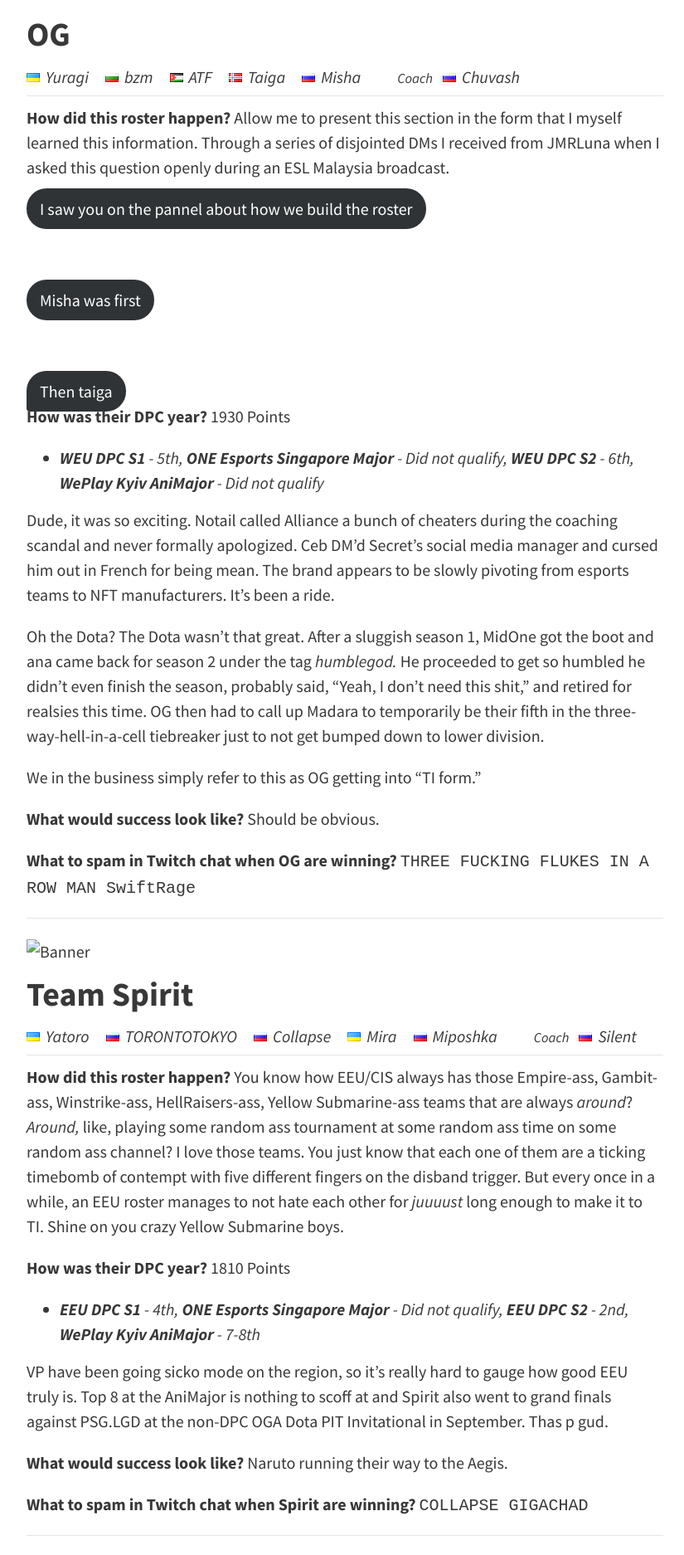
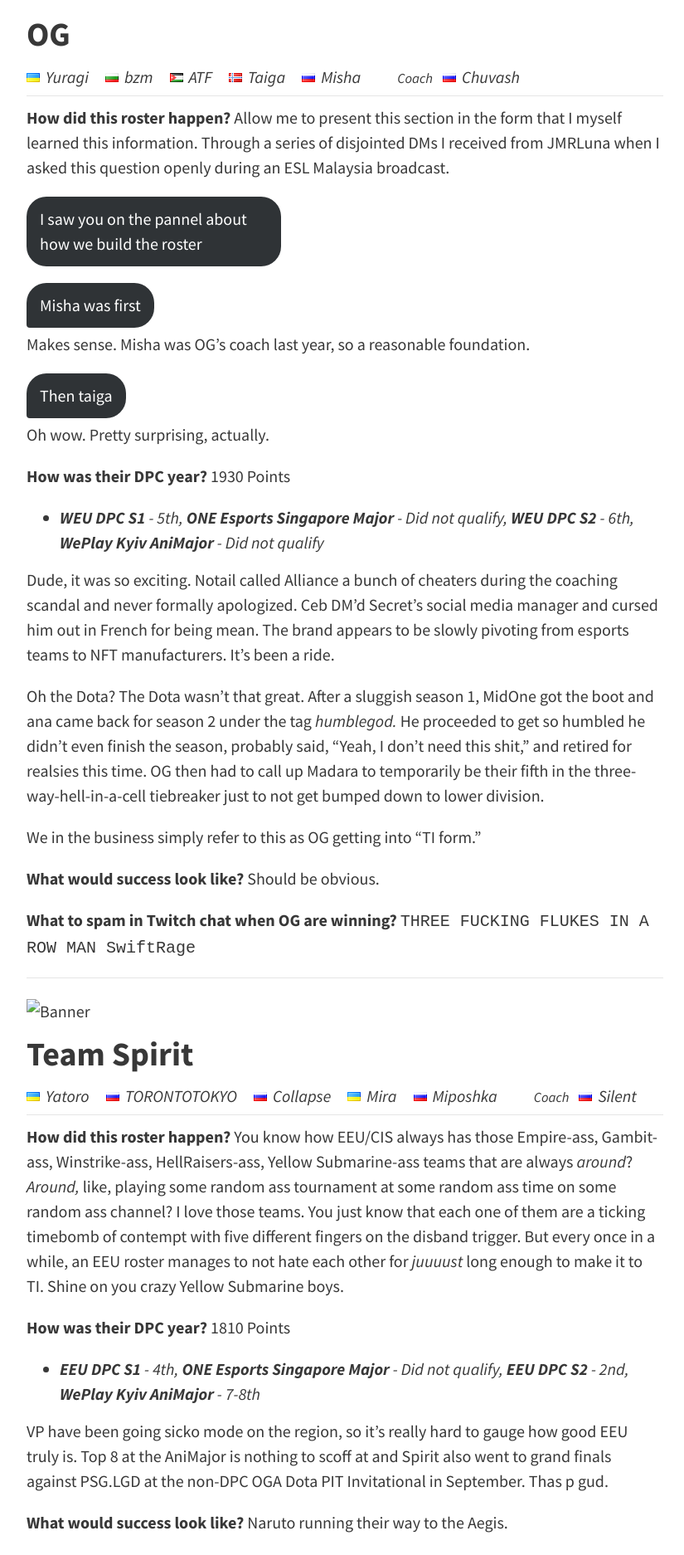
Before and after one commit to tsunami643/blogdraft, a Jekyll site: the page built from _posts/2022-10-06-ti11-team-guide.md, in a window 1280 px wide. Shown: the part 2076-3950 px from the top of the page at 83% size, without its empty margins (224-1049 px from the left). Built offline with Jekyll 4.4.1, drawn with Linux system fonts in a browser that asks for light colours; nearby versions of some CDN libraries; comment, search, counter and statistics services are not loaded.

Commit message:
test breaking up dm

```diff
--- a/_posts/2022-10-06-ti11-team-guide.md
+++ b/_posts/2022-10-06-ti11-team-guide.md
@@ -157,10 +157,13 @@
 **How did this roster happen?** Allow me to present this section in the form that I myself learned this information. Through a series of disjointed DMs I received from JMRLuna when I asked this question openly during an ESL Malaysia broadcast.
 
 <p class="twitter-dm">I saw you on the pannel about how we build the roster</p>
-<br><br>
-<p class="twitter-dm">Misha was first</p>
-<br><br>
+<p class="twitter-dm twitter-dm-first">Misha was first</p>
+
+Makes sense. Misha was OG's coach last year, so a reasonable foundation.
+
 <p class="twitter-dm twitter-dm-first">Then taiga</p>
+
+Oh wow. Pretty surprising, actually.
 
 **How was their DPC year?** 1930 Points
 
--- a/_sass/base/_global.scss
+++ b/_sass/base/_global.scss
@@ -113,11 +113,12 @@
   max-width: 40%;
   background-color: rgb(47, 51, 54);
   color: white;
-  display: inline;
+  display: table;
 }
 
 .twitter-dm-first {
   border-bottom-left-radius: 4px;
+  margin-bottom: 5px;
 }
 
 //Spoiler Text
```
